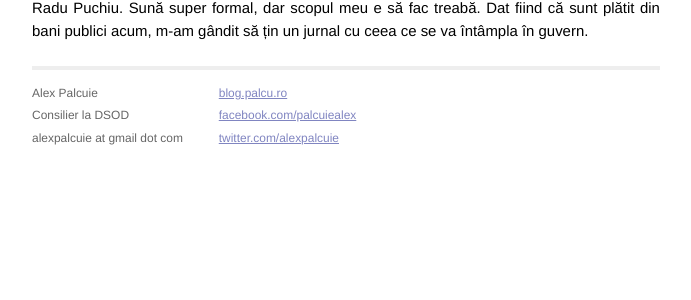
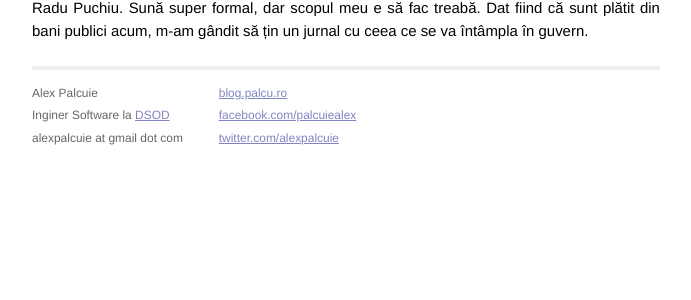
Before and after one commit to palcu/gov.palcu.ro, a Jekyll site: the page built from _posts/2015-04-11-start.markdown, in a window 1280 px wide. Shown: the part 242-542 px from the top of the page, without its empty margins (294-985 px from the left). Built offline with Jekyll 4.4.1, drawn with Linux system fonts in a browser that asks for light colours; Markdown is read by kramdown in place of the engine named in the settings.

Commit message:
Update position

```diff
--- a/_layouts/default.html
+++ b/_layouts/default.html
@@ -27,7 +27,7 @@
             <div class="contact">
               <p>
                 Alex Palcuie<br />
-                Consilier la DSOD<br />
+                Inginer Software la <a href="https://www.facebook.com/OnlineGovRo">DSOD</a><br />
                 alexpalcuie at gmail dot com
               </p>
             </div>
```
